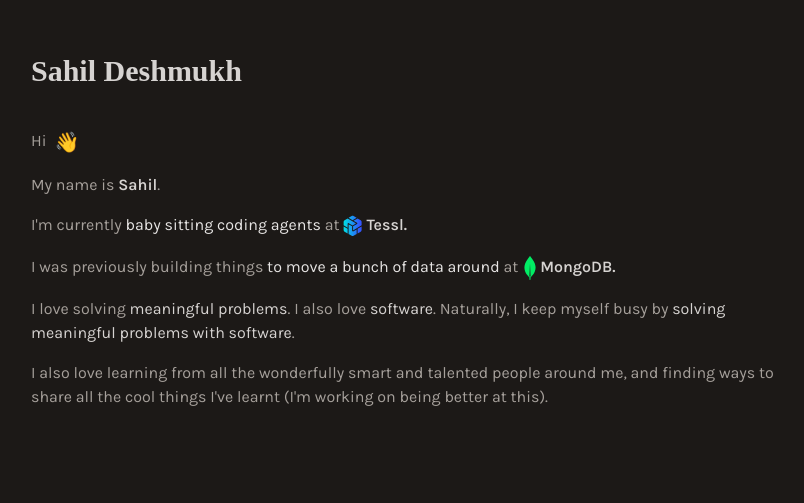
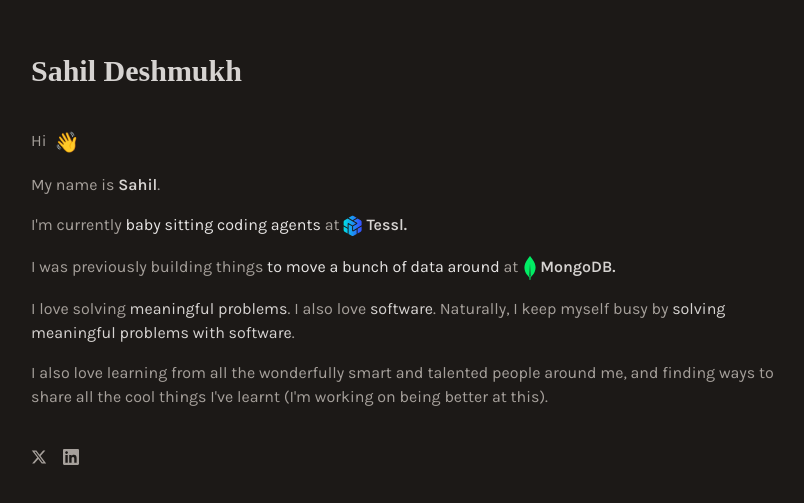
Before and after one commit to sahildmk/dmk-dev-v2, a Next.js app: page / in a window 1280 px wide. Shown: the part 139-642 px from the top of the page, without its empty margins (225-1029 px from the left). Built offline with nearby package versions, Linux system fonts and the light colour scheme; a web font is replaced by a local one; what tailwindcss-motion would draw is missing.

Commit message:
feat: cleanup and add socials

```diff
--- /dev/null
+++ b/app/components/icons/linkedin-icon.tsx
@@ -0,0 +1,14 @@
+import type { SVGProps } from "react";
+const LinkedInIcon = (props: SVGProps<SVGSVGElement>) => (
+  <svg
+    viewBox="0 0 24 24"
+    xmlns="http://www.w3.org/2000/svg"
+    width="1em"
+    height="1em"
+    fill="currentColor"
+    {...props}
+  >
+    <path d="M20.447 20.452h-3.554v-5.569c0-1.328-.027-3.037-1.852-3.037-1.853 0-2.136 1.445-2.136 2.939v5.667H9.351V9h3.414v1.561h.046c.477-.9 1.637-1.85 3.37-1.85 3.601 0 4.267 2.37 4.267 5.455v6.286zM5.337 7.433c-1.144 0-2.063-.926-2.063-2.065 0-1.138.92-2.063 2.063-2.063 1.14 0 2.064.925 2.064 2.063 0 1.139-.925 2.065-2.064 2.065zm1.782 13.019H3.555V9h3.564v11.452zM22.225 0H1.771C.792 0 0 .774 0 1.729v20.542C0 23.227.792 24 1.771 24h20.451C23.2 24 24 23.227 24 22.271V1.729C24 .774 23.2 0 22.222 0h.003z" />
+  </svg>
+);
+export default LinkedInIcon;
--- a/app/components/mongo.tsx
+++ b/app/components/icons/mongodb-icon.tsx
@@ -1,5 +1,5 @@
 import type { SVGProps } from "react";
-const MongoDB = (props: SVGProps<SVGSVGElement>) => (
+const MongoDBIcon = (props: SVGProps<SVGSVGElement>) => (
   <svg
     viewBox="0 0 256 549"
     xmlns="http://www.w3.org/2000/svg"
@@ -14,4 +14,4 @@
     />
   </svg>
 );
-export default MongoDB;
+export default MongoDBIcon;
--- a/app/components/tessl.tsx
+++ b/app/components/icons/tessl-icon.tsx
@@ -1,5 +1,5 @@
 import type { SVGProps } from "react";
-const Tessl = (props: SVGProps<SVGSVGElement>) => (
+const TesslIcon = (props: SVGProps<SVGSVGElement>) => (
   <svg
     viewBox="75 55 425 470"
     xmlns="http://www.w3.org/2000/svg"
@@ -29,4 +29,4 @@
     </defs>
   </svg>
 );
-export default Tessl;
+export default TesslIcon;
--- /dev/null
+++ b/app/components/icons/x-icon.tsx
@@ -0,0 +1,14 @@
+import type { SVGProps } from "react";
+const XIcon = (props: SVGProps<SVGSVGElement>) => (
+  <svg
+    viewBox="0 0 24 24"
+    xmlns="http://www.w3.org/2000/svg"
+    width="1em"
+    height="1em"
+    fill="currentColor"
+    {...props}
+  >
+    <path d="M18.244 2.25h3.308l-7.227 8.26 8.502 11.24H16.17l-5.214-6.817L4.99 21.75H1.68l7.73-8.835L1.254 2.25H8.08l4.713 6.231zm-1.161 17.52h1.833L7.084 4.126H5.117z" />
+  </svg>
+);
+export default XIcon;
--- a/app/page.tsx
+++ b/app/page.tsx
@@ -1,12 +1,14 @@
-import MongoDB from "./components/mongo";
-import Tessl from "./components/tessl";
+import MongoDBIcon from "./components/icons/mongodb-icon";
+import TesslIcon from "./components/icons/tessl-icon";
+import XIcon from "./components/icons/x-icon";
+import LinkedInIcon from "./components/icons/linkedin-icon";
 
 const blurStyle =
   "motion-opacity-in-[5%] motion-blur-in-[5px] motion-duration-[2s] motion-ease-in-out";
 
 export default function Home() {
   return (
-    <main className="flex min-h-svh flex-col items-center justify-between p-8 text-stone-400 bg-stone-900">
+    <main className="flex min-h-svh flex-col items-center justify-between p-8 text-stone-400 bg-stone-900 relative">
       <div className="md:w-xl lg:w-3xl mt-40 sm:space-y-10 space-y-10">
         <section className="text-stone-300">
           <h1
@@ -49,7 +51,7 @@
                 target="_blank"
                 rel="noopener noreferrer"
               >
-                <Tessl
+                <TesslIcon
                   className={`h-6 mr-1 inline-block group-hover:mr-1 motion-preset-spin  motion-duration-[3s] motion-ease-in-out group-hover:scale-120 transition-all duration-300`}
                 />
                 <span className="group-hover:scale-105 text-stone-300 font-semibold inline-block transition-all duration-300 ">
@@ -79,7 +81,7 @@
                 target="_blank"
                 rel="noopener noreferrer"
               >
-                <MongoDB
+                <MongoDBIcon
                   className={`h-6 mr-0.5 inline-block group-hover:mr-1 motion-rotate-loop-12/mirror motion-duration-[3s] motion-ease-in-out group-hover:scale-120 transition-all duration-300`}
                 />
                 <span className="group-hover:scale-105 text-stone-300 font-semibold inline-block transition-all duration-300 ">
@@ -105,6 +107,24 @@
             I&apos;ve learnt (I&apos;m working on being better at this).
           </p>
         </section>
+        <div className={`flex gap-4 ${blurStyle} motion-delay-1000`}>
+          <a
+            href="https://x.com/sahildmk"
+            target="_blank"
+            rel="noopener noreferrer"
+            className="text-stone-400 hover:text-stone-200 transition-colors duration-300"
+          >
+            <XIcon className="size-4" />
+          </a>
+          <a
+            href="https://linkedin.com/in/sahildmk"
+            target="_blank"
+            rel="noopener noreferrer"
+            className="text-stone-400 hover:text-stone-200 transition-colors duration-300"
+          >
+            <LinkedInIcon className="size-4" />
+          </a>
+        </div>
       </div>
     </main>
   );
@@ -115,7 +135,7 @@
     <div>
       <section>
         <div className="flex items-center space-x-2">
-          <MongoDB
+          <MongoDBIcon
             className={`h-8 inline-block ${blurStyle} motion-delay-800`}
           />
           <h2
```
